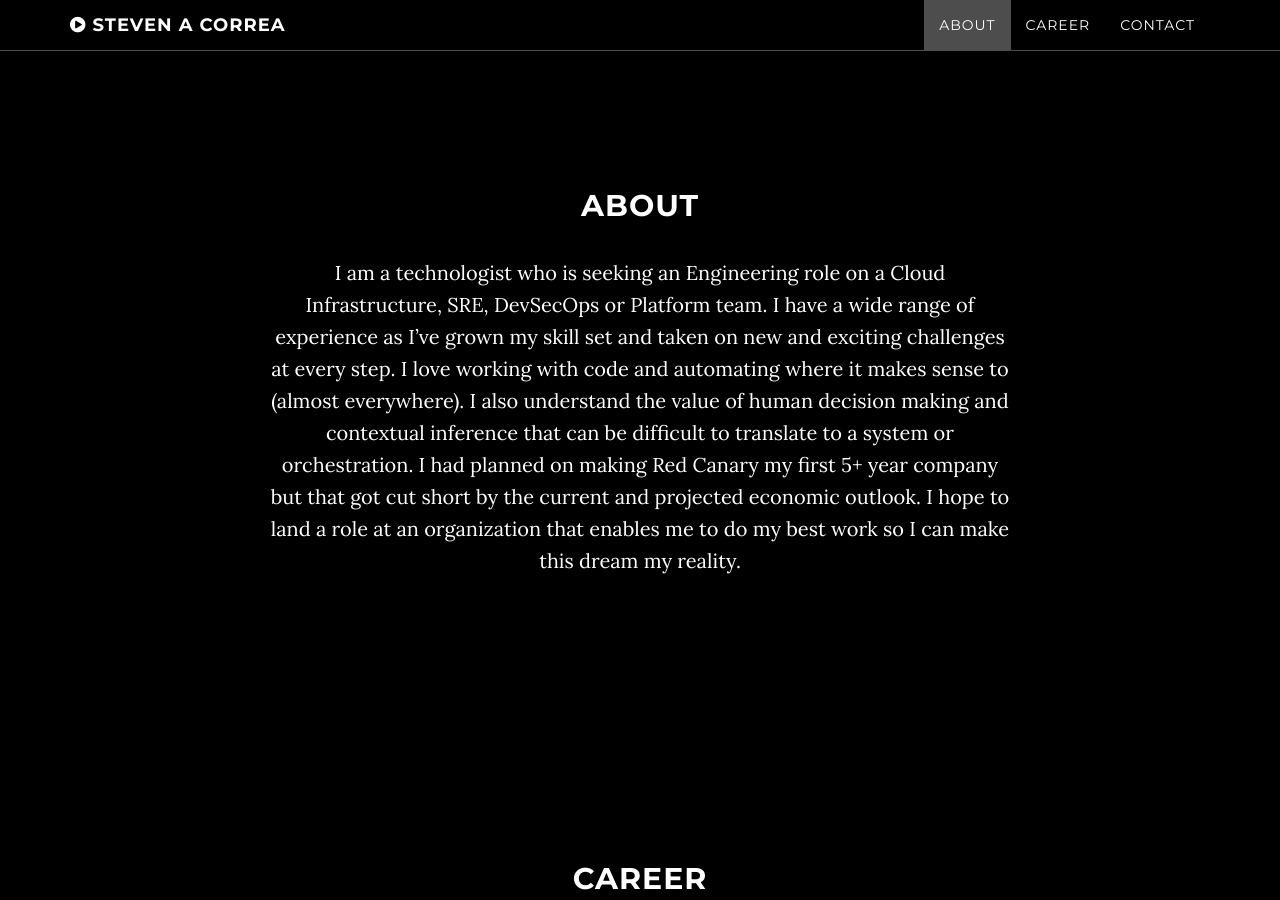
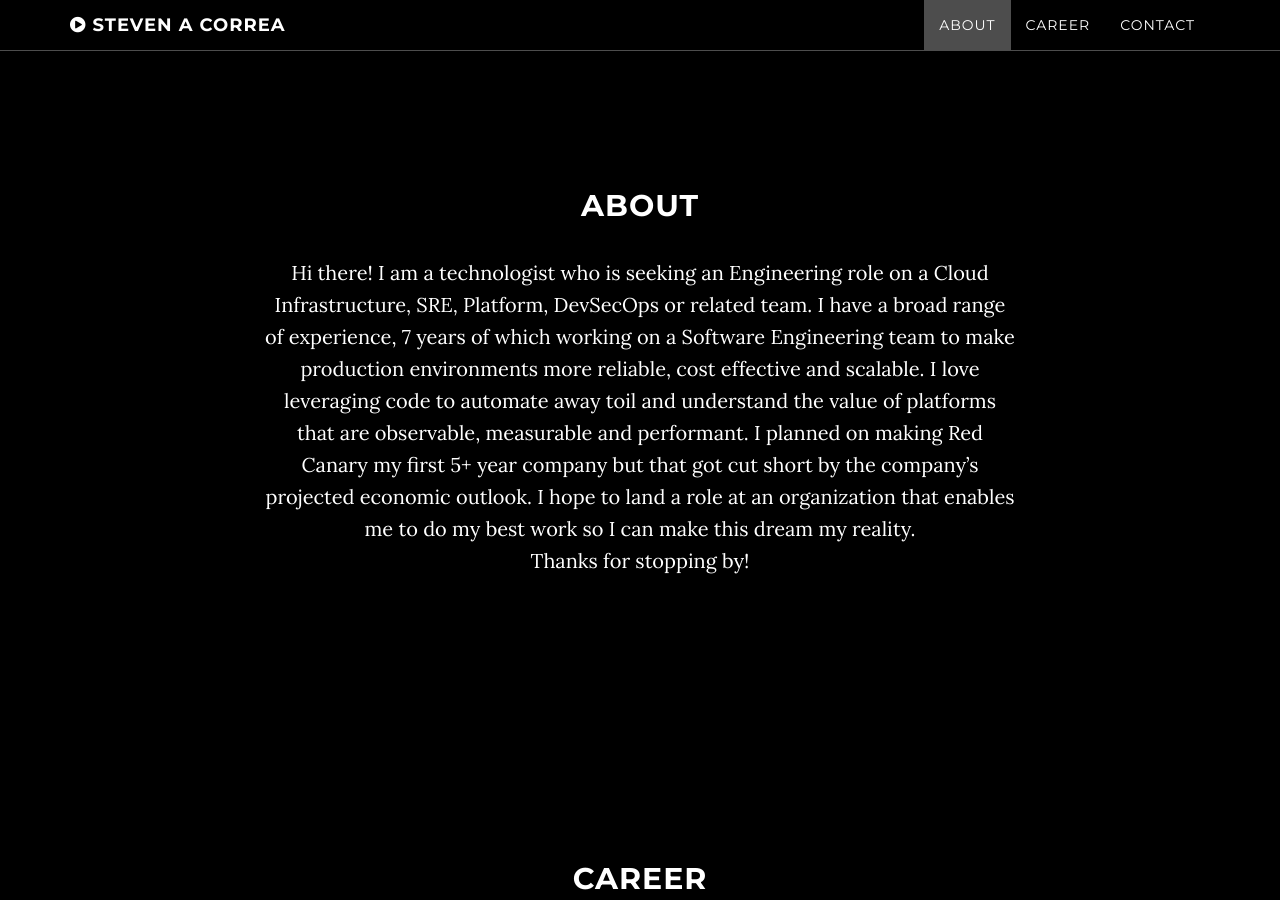
Before and after one commit to stevencorrea/stevencorrea.github.io, a Jekyll site: the page built from index.html, in a window 1280 px wide and 900 px high, scrolled down 961 px. Built offline with Jekyll 4.4.1, drawn with Linux system fonts in a browser that asks for light colours.

Commit message:
add about

```diff
--- a/about.html
+++ b/about.html
@@ -5,4 +5,10 @@ title: About
 ---
 ## About
 
-I am a technologist who is seeking an Engineering role on a Cloud Infrastructure, SRE, DevSecOps or Platform team. I have a wide range of experience as I've grown my skill set and taken on new and exciting challenges at every step. I love working with code and automating where it makes sense to (almost everywhere). I also understand the value of human decision making and contextual inference that can be difficult to translate to a system or orchestration. I had planned on making Red Canary my first 5+ year company but that got cut short by the current and projected economic outlook. I hope to land a role at an organization that enables me to do my best work so I can make this dream my reality.
+Hi there! I am a technologist who is seeking an Engineering role on a Cloud Infrastructure, SRE, Platform, DevSecOps or related team.
+I have a broad range of experience, 7 years of which working on a Software Engineering team to make production environments more reliable, cost effective and scalable.
+I love leveraging code to automate away toil and understand the value of platforms that are observable, measurable and performant.
+I planned on making Red Canary my first 5+ year company but that got cut short by the company's projected economic outlook.
+I hope to land a role at an organization that enables me to do my best work so I can make this dream my reality.
+<br>
+Thanks for stopping by!
```
